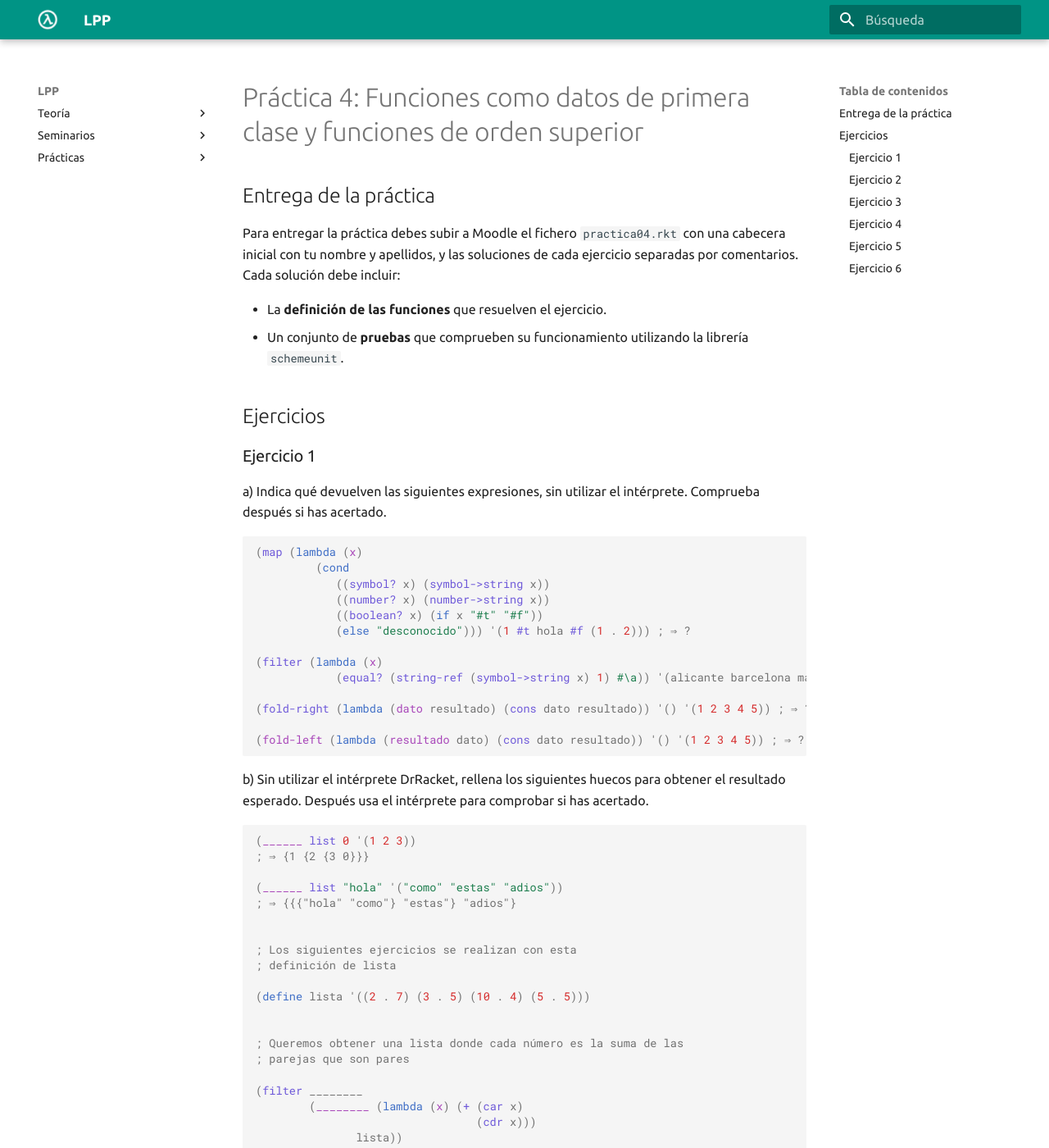
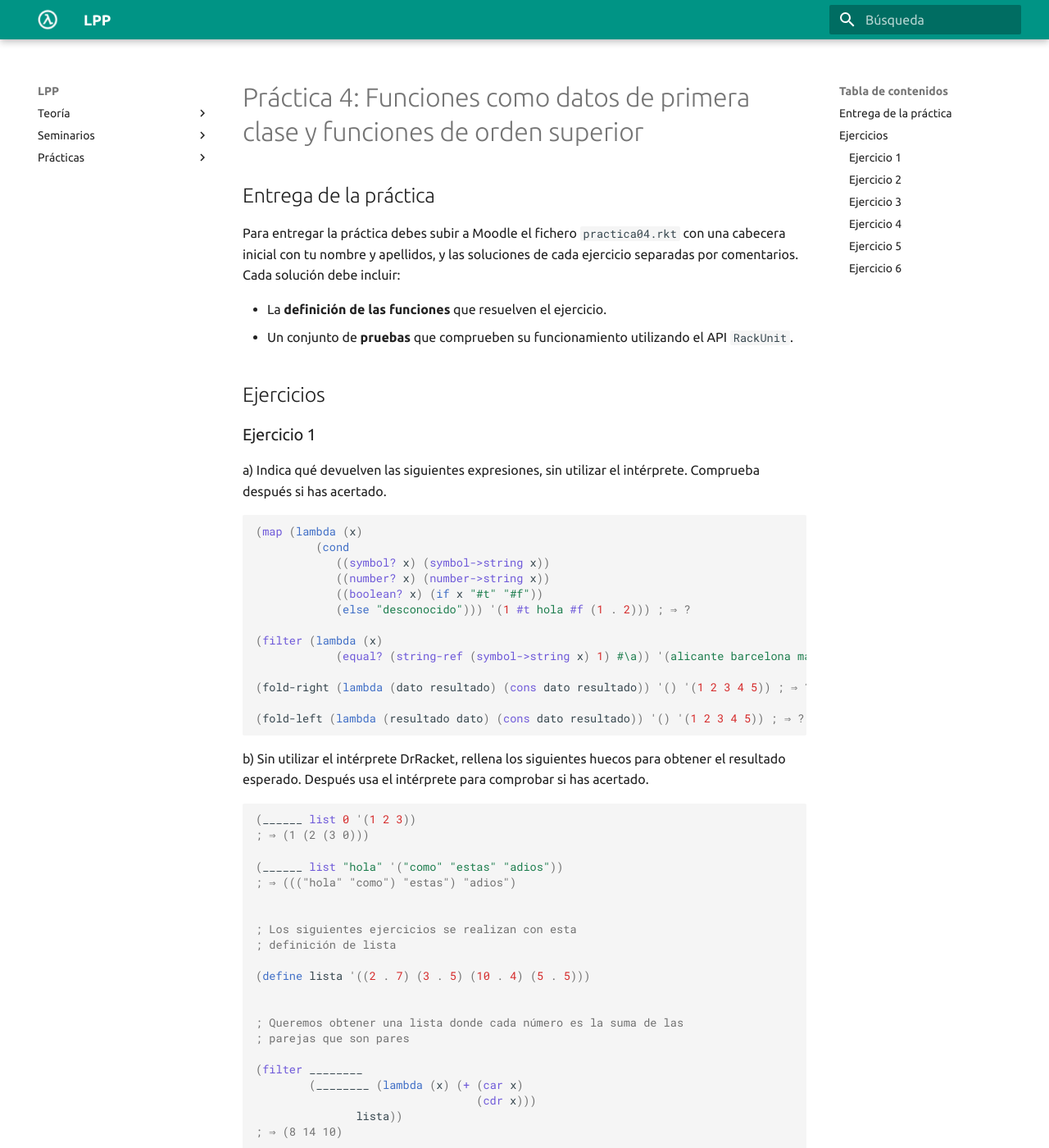
Before and after one commit to domingogallardo/apuntes-lpp, an MkDocs documentation site: the page built from docs/practicas/practica04/practica04.md, in a window 1280 px wide and 1400 px high. Shown: the whole window at 82% size. Built offline with MkDocs 1.6.1 and Material for MkDocs 9.7.7, drawn with Linux system fonts in a browser that asks for light colours; some of the changed text lies outside the part shown.

````diff
--- a/docs/practicas/practica04/practica04.md
+++ b/docs/practicas/practica04/practica04.md
@@ -9,8 +9,7 @@ solución debe incluir:
 
 - La **definición de las funciones** que resuelven el ejercicio.
 - Un conjunto de **pruebas** que comprueben su funcionamiento
-  utilizando la librería `schemeunit`.
-
+  utilizando el API `RackUnit`.
 
 ## Ejercicios
 
@@ -19,7 +18,7 @@ solución debe incluir:
 a) Indica qué devuelven las siguientes expresiones, sin utilizar el
 intérprete. Comprueba después si has acertado.
 
-```scheme
+```racket
 (map (lambda (x)
          (cond
             ((symbol? x) (symbol->string x))
@@ -40,12 +39,12 @@ para obtener el resultado esperado. Después usa el intérprete para
 comprobar si has acertado.
 
 
-```scheme
+```racket
 (______ list 0 '(1 2 3))
-; ⇒ {1 {2 {3 0}}}
+; ⇒ (1 (2 (3 0)))
 
 (______ list "hola" '("como" "estas" "adios"))
-; ⇒ {{{"hola" "como"} "estas"} "adios"}
+; ⇒ ((("hola" "como") "estas") "adios")
 
 
 ; Los siguientes ejercicios se realizan con esta
@@ -61,28 +60,28 @@ comprobar si has acertado.
         (________ (lambda (x) (+ (car x)
                                  (cdr x)))
                lista))
-; ⇒ {8 14 10}
+; ⇒ (8 14 10)
 
 ; Queremos obtener una lista de parejas invertidas donde la "nueva"
 ; parte izquierda es mayor que la derecha.
 
 (filter ___________
         (map ____________ lista))
-; ⇒ {{7 . 2} {5 . 3}}
+; ⇒ ((7 . 2) (5 . 3))
 
 ; Queremos obtener una lista cuyos elementos son las partes izquierda
 ; de aquellas parejas cuya suma sea par.
 
 (fold-right __________ '()
         (_________ (lambda (x) (even? (+ (car x) (cdr x)))) lista))
-; ⇒ {3 10 5}
+; ⇒ (3 10 5)
 ```
 
 c) Rellena los siguientes huecos **con una única expresión**. Comprueba
 con el intérprete si lo has hecho correctamente.
 
 
-```scheme
+```racket
 (define (f x) (lambda (y z) (string-append y z x)))
 (define g (f "a"))
 (check-equal? ____________________ "claselppa")
@@ -97,7 +96,7 @@ _____________
 
 
 (define (f g) (lambda(z x) (g z x)))
-_________ => {3 . 4}
+_________ => (3 . 4)
 ```
 
 ### Ejercicio 2 ###
@@ -115,9 +114,9 @@ a la que hemos sumado `n` a todas las partes izquierdas.
 
 Ejemplo
 
-```scheme
+```racket
 (suma-n-izq 10 '((1 . 3) (0 . 9) (5 . 8) (4 . 1)))
-; ⇒ {{11 . 3} {10 . 9} {15 . 8} {14 . 1}}
+; ⇒ ((11 . 3) (10 . 9) (15 . 8) (14 . 1))
 ```
 
 
@@ -128,14 +127,14 @@ función a los elementos izquierdo y derecho de cada pareja.
 
 Ejemplo:
 
-```scheme
+```racket
 (aplica-2 + '((2 . 3) (1 . -1) (5 . 4)))
-; ⇒ {5 0 9}
+; ⇒ (5 0 9)
 (aplica-2 (lambda (x y)
              (if (even? x)
                  y
                  (* y -1))) '((2 . 3) (1 . 3) (5 . 4) (8 . 10)))
-; ⇒ {3 -3 -4 10}
+; ⇒ (3 -3 -4 10)
 ```
 
 
@@ -156,7 +155,7 @@ superior **pero no recursión**.
 
 Ejemplos:
 
-```scheme
+```racket
 (posicion 'c '(a b c d)) ; ⇒ 2
 (posicion 10 '(1 2 3 4 5)) ; ⇒ #f
 ```
@@ -175,7 +174,7 @@ argumento `x` que eleva `k` a `x`.
 
 Ejemplo:
 
-```scheme
+```racket
 (define multiplica-por-10 (construye-multiplicador 10))
 (multiplica-por-10 3) ; ⇒ 30
 (define multiplica-por-5 (construye-multiplicador 5))
@@ -201,7 +200,7 @@ y con `append`.
 
 Ejemplos de uso:
 
-```scheme
+```racket
 (define es-prefijo-segura? (construye-segura-2 (lambda (x y) _________) es-prefijo?))
 (define append-segura (construye-segura-2 (lambda (x y) _______) append))
 
@@ -220,7 +219,7 @@ lista. Recibe un predicado `mayor?` que compara dos elementos de la
 lista y devuelve `#t` o `#f` dependiendo de si el primero es mayor que
 el segundo.
 
-```scheme
+```racket
 (define (busca-mayor mayor? lista)
   (fold-left __________ (car lista) (cdr lista)))
 ```
@@ -234,7 +233,7 @@ lista-simbolos)` que recibe una lista de símbolos que representan
 cartas (con el formato explicado en la práctica 2) y devuelve la carta
 mayor, en forma de pareja.
 
-```scheme
+```racket
 (check-equal? (carta-ganadora '(B6 O3 CC C2 O7)) '(Oros . 9))
 ```
 
````
Also changed, not shown: other parts of docs/practicas/practica04/practica04.md (+1 -1 lines).
